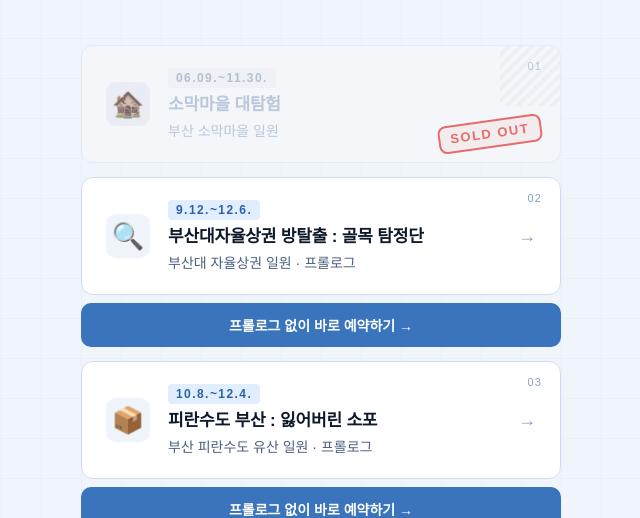
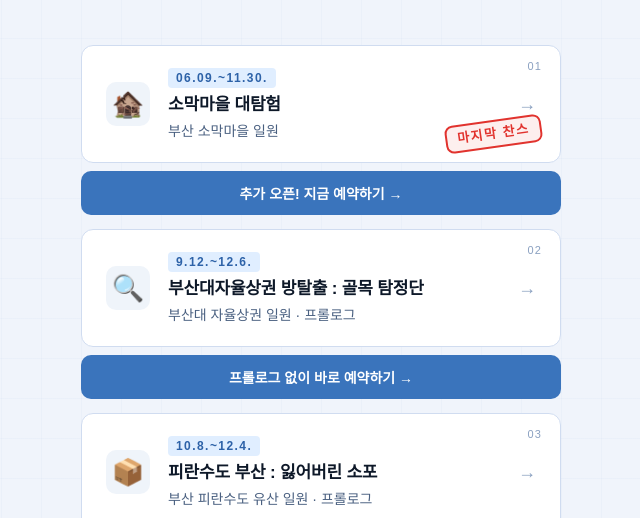
Before and after one commit to aliniie/alley-detective, a plain HTML site: page index.html in a window 1280 px wide. Both pictures are taken after a click on the button 706 px from the left and 82 px from the top of the page. Shown: the part 282-800 px from the top of the page, without its empty margins (319-959 px from the left). Drawn offline with Linux system fonts and the light colour scheme; a web font is replaced by a local one.

Commit message:
Add files via upload

```diff
--- a/index.html
+++ b/index.html
@@ -862,7 +862,7 @@
 
     <!-- 1. 소막마을 — 매진 -->
     <li>
-      <div class="card card--disabled" aria-disabled="true" tabindex="0">
+      <div class="card card--disabled" id="somakSold" aria-disabled="true" tabindex="0">
         <span class="card-number">01</span>
         <div class="card-icon" aria-hidden="true">🏚️</div>
         <div class="card-body">
@@ -873,6 +873,19 @@
         <span class="card-stamp">SOLD OUT</span>
         <span class="card-arrow" aria-hidden="true">→</span>
       </div>
+      <!-- 한국어 전용: 추가 소량 오픈 -->
+      <a class="card" id="somakOpen" href="https://booking.naver.com/booking/5/bizes/1650463" target="_blank" rel="noopener" hidden>
+        <span class="card-number">01</span>
+        <div class="card-icon" aria-hidden="true">🏚️</div>
+        <div class="card-body">
+          <span class="card-tag card-tag--open">06.09.~11.30.</span>
+          <div class="card-title">소막마을 대탐험</div>
+          <div class="card-sub">부산 소막마을 일원</div>
+        </div>
+        <span class="card-stamp">마지막 찬스</span>
+        <span class="card-arrow" aria-hidden="true">→</span>
+      </a>
+      <a class="quick-btn" id="somakBtn" href="https://booking.naver.com/booking/5/bizes/1650463" target="_blank" rel="noopener" hidden>추가 오픈! 지금 예약하기 →</a>
     </li>
 
     <!-- 2. 부산대자율상권 -->
@@ -961,26 +974,12 @@
 <div class="popup" id="notice" role="dialog" aria-modal="true" aria-labelledby="notice-title" hidden>
   <div class="popup-box">
     <div class="popup-body">
-      <h1 class="popup-title" id="notice-title" data-i18n-html="pTitle">야외 방탈출 프로그램<br>매진 및 추가 예약 안내</h1>
-      <p data-i18n="p1">도시와 사람을 잇는 로컬 콘텐츠, 다움입니다.</p>
-      <p data-i18n="p2">여러분의 많은 관심과 성원에 힘입어 부산대·부산역 야외 방탈출 프로그램의 예약 티켓이 모두 소진되었습니다. 진심으로 감사드립니다.</p>
-
-      <h2 data-i18n="h1">[예약 페이지 이용 안내]</h2>
-      <p data-i18n="p3">기존 예약자의 취소로 잔여 티켓이 발생할 경우 예약 페이지가 다시 활성화될 수 있습니다.</p>
-      <p data-i18n="p4">예약 페이지로 연결되지 않는 경우, 현재 예약 가능한 티켓이 모두 소진된 상태입니다.</p>
-
-      <h2 data-i18n="h2">[부산역 야외 방탈출 추가 예약 안내]</h2>
-      <p data-i18n="p5">보다 많은 분들께 체험 기회를 제공하고자, 예약 취소분과 추가 확보 수량을 매주 나누어 오픈할 예정입니다.</p>
-      <ul class="popup-list">
-        <li data-i18n="li1">예약 오픈 : 매주 목요일 오후 2시</li>
-        <li data-i18n="li2">체험 일정 : 매주 금·토·일요일</li>
-        <li data-i18n="li3">오픈 수량 : 회차별 소량씩 순차 오픈</li>
-        <li data-i18n="li4">대상 프로그램 : 부산역 야외 방탈출 〈잃어버린 소포〉</li>
-      </ul>
-      <p class="popup-note" data-i18n="note">추가 예약은 한정된 수량으로 진행되며, 오픈 후 조기 마감될 수 있습니다.</p>
-      <p class="popup-note" data-i18n="note2">준비된 수량이 모두 소진될 경우 프로그램이 당초 일정보다 일찍 종료될 수 있습니다.</p>
-
-      <p data-i18n="p6">앞으로도 다움의 로컬 콘텐츠에 많은 관심 부탁드립니다. 감사합니다.</p>
+      <h1 class="popup-title" id="notice-title" data-i18n-html="pTitle">추가 티켓 오픈!</h1>
+      <p data-i18n="p1">날씨가 더 추워지기 전에, 티켓을 넉넉히 추가했어요.</p>
+      <p data-i18n="p2">지금 바로 예약하실 수 있습니다.</p>
+      <p data-i18n="p3">매진됐던 〈소막마을 대탐험〉도 다시 열었어요.</p>
+      <p style="font-weight:700;color:var(--text-primary)" data-i18n="p4">매진되기 전에 서둘러주세요! 🏃‍➡️</p>
+      <p class="popup-note" data-i18n="note">※ 예약 페이지가 열리지 않으면 현재 티켓이 매진된 상태입니다.</p>
       <p class="popup-sign" data-i18n="sign">커뮤니케이션 다움 드림</p>
     </div>
     <div class="popup-actions">
@@ -1003,21 +1002,12 @@
         c3Title: '피란수도 부산 : 잃어버린 소포', c3Sub: '부산 피란수도 유산 일원 · 프롤로그',
         book: '프롤로그 없이 바로 예약하기 →',
         footer: '도시와 사람을 잇는 로컬 콘텐츠, 다움',
-        pTitle: '야외 방탈출 프로그램<br>매진 및 추가 예약 안내',
-        p1: '도시와 사람을 잇는 로컬 콘텐츠, 다움입니다.',
-        p2: '여러분의 많은 관심과 성원에 힘입어 부산대·부산역 야외 방탈출 프로그램의 예약 티켓이 모두 소진되었습니다. 진심으로 감사드립니다.',
-        h1: '[예약 페이지 이용 안내]',
-        p3: '기존 예약자의 취소로 잔여 티켓이 발생할 경우 예약 페이지가 다시 활성화될 수 있습니다.',
-        p4: '예약 페이지로 연결되지 않는 경우, 현재 예약 가능한 티켓이 모두 소진된 상태입니다.',
-        h2: '[부산역 야외 방탈출 추가 예약 안내]',
-        p5: '보다 많은 분들께 체험 기회를 제공하고자, 예약 취소분과 추가 확보 수량을 매주 나누어 오픈할 예정입니다.',
-        li1: '예약 오픈 : 매주 목요일 오후 2시',
-        li2: '체험 일정 : 매주 금·토·일요일',
-        li3: '오픈 수량 : 회차별 소량씩 순차 오픈',
-        li4: '대상 프로그램 : 부산역 야외 방탈출 〈잃어버린 소포〉',
-        note: '추가 예약은 한정된 수량으로 진행되며, 오픈 후 조기 마감될 수 있습니다.',
-        note2: '준비된 수량이 모두 소진될 경우 프로그램이 당초 일정보다 일찍 종료될 수 있습니다.',
-        p6: '앞으로도 다움의 로컬 콘텐츠에 많은 관심 부탁드립니다. 감사합니다.',
+        pTitle: '추가 티켓 오픈!',
+        p1: '날씨가 더 추워지기 전에, 티켓을 넉넉히 추가했어요.',
+        p2: '지금 바로 예약하실 수 있습니다.',
+        p3: '매진됐던 〈소막마을 대탐험〉도 다시 열었어요.',
+        p4: '매진되기 전에 서둘러주세요! 🏃‍➡️',
+        note: '※ 예약 페이지가 열리지 않으면 현재 티켓이 매진된 상태입니다.',
         sign: '커뮤니케이션 다움 드림',
         hide: '오늘 하루 보지 않기', close: '닫기'
       },
@@ -1193,6 +1183,10 @@
       });
       // 디지털 관광주민증 · 해운대시장 · 짐캐리는 한국어에서만 노출
       document.getElementById('koExtras').hidden = lang !== 'ko';
+      // 소막마을 추가 오픈은 한국어에서만 예약 가능
+      document.getElementById('somakSold').hidden = lang === 'ko';
+      document.getElementById('somakOpen').hidden = lang !== 'ko';
+      document.getElementById('somakBtn').hidden = lang !== 'ko';
       curLang = lang;
       // the sold-out notice only applies to Korean-language bookings
       if (lang !== 'ko' && popup) close();
```
